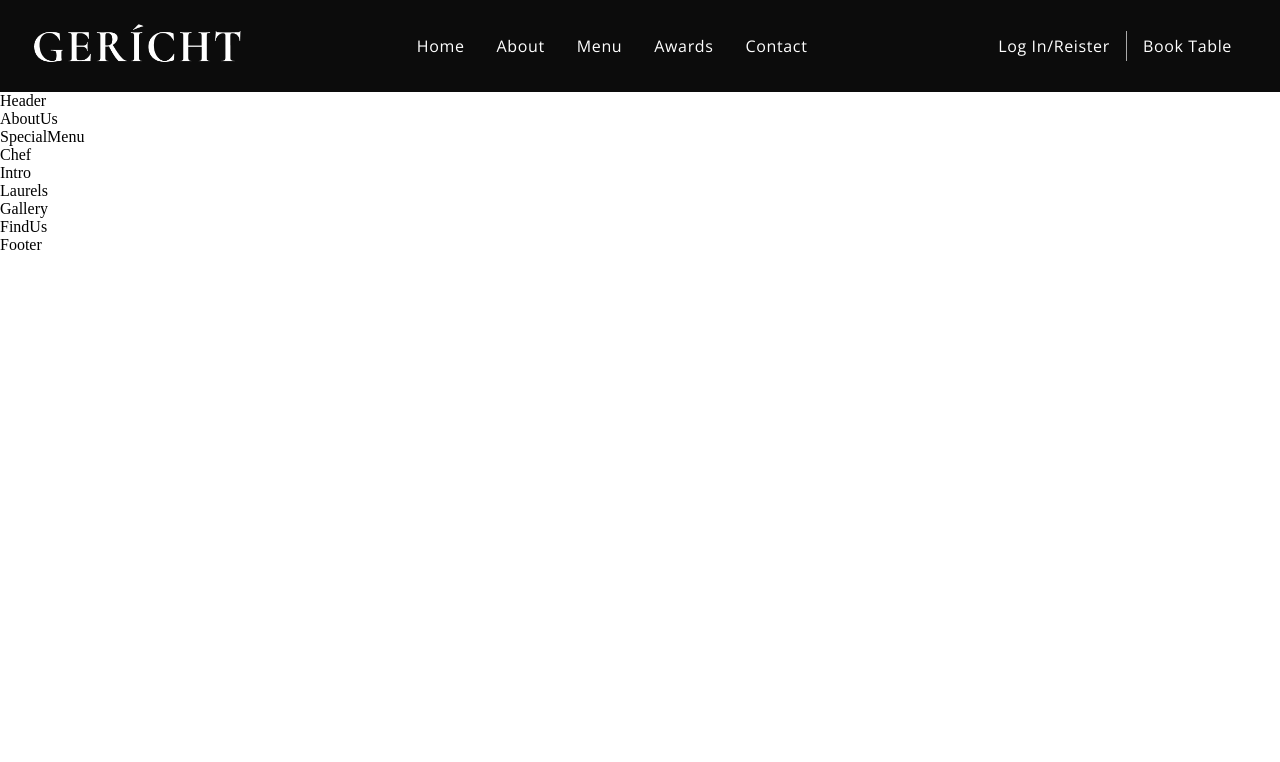
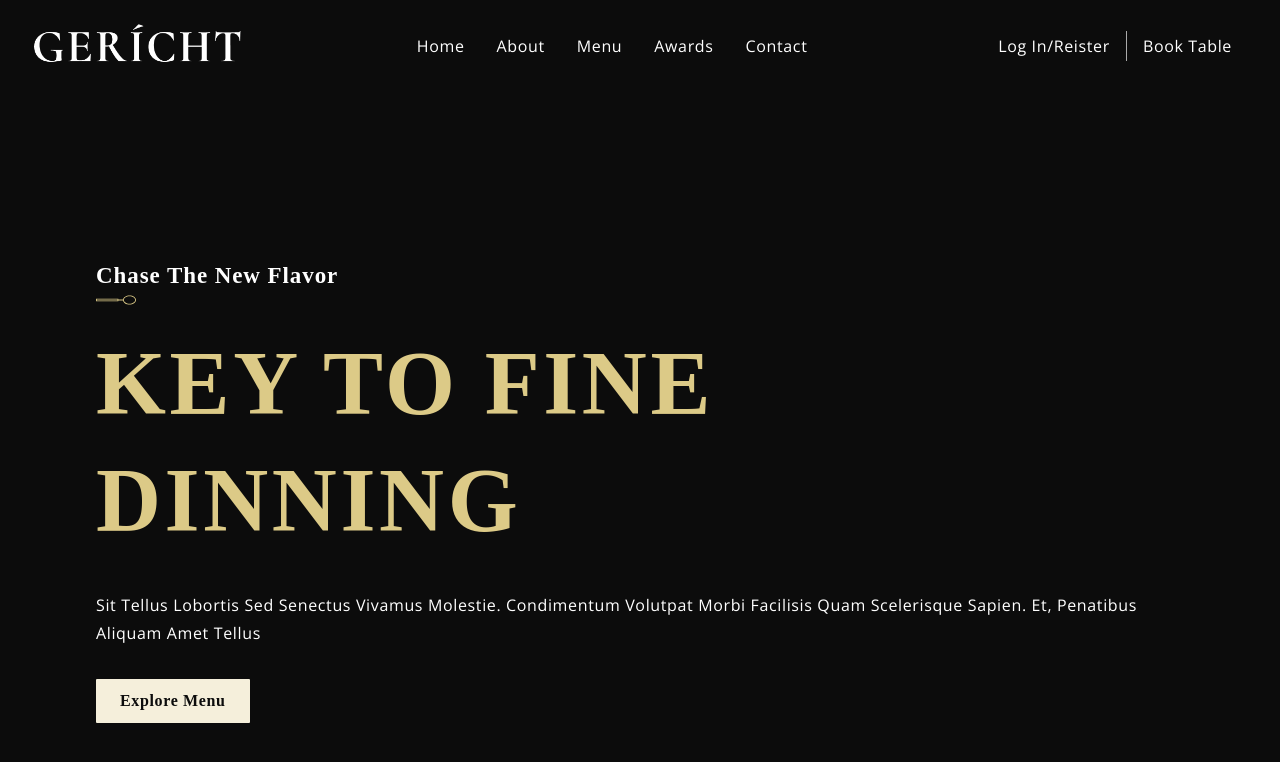
Before and after one commit to ankitraj10/Fine-dine, a React (Create React App) app: page / in a window 1280 px wide. Shown: the top 762 px of the page. Built offline with nearby package versions, Linux system fonts and the light colour scheme; a web font is replaced by a local one.

Commit message:
Header component developed

```diff
--- a/src/App.js
+++ b/src/App.js
@@ -18,14 +18,14 @@ const App = () => (
   <div>
     <Navbar />
     <Header />
-    <AboutUs />
+    {/* <AboutUs />
     <SpecialMenu />
     <Chef />
     <Intro />
     <Laurels />
     <Gallery />
     <FindUs />
-    <Footer />
+    <Footer /> */}
   </div>
 );
 
--- a/src/components/SubHeading/SubHeading.jsx
+++ b/src/components/SubHeading/SubHeading.jsx
@@ -1,8 +1,10 @@
-import React from 'react';
+import React from "react";
+import { images } from "../../constants";
 
-const SubHeading = () => (
-  <div>
-    SubHeading
+const SubHeading = ({ title }) => (
+  <div style={{ marginBottom: "1rem" }}>
+    <p className="p__cormorant">{title}</p>
+    <img src={images.spoon} alt="spoon__image" />
   </div>
 );
 
--- a/src/container/Header/Header.css
+++ b/src/container/Header/Header.css
@@ -0,0 +1,16 @@
+.app__header {
+  background-color: var(--color-black);
+}
+
+.app__header-h1 {
+  font-family: var(--font-base);
+  color: var(--color-golden);
+  letter-spacing: 0.04em;
+  text-transform: uppercase;
+  line-height: 117px;
+  font-size: 90px;
+}
+
+.app__header-img img {
+  width: 80%;
+}
--- a/src/container/Header/Header.jsx
+++ b/src/container/Header/Header.jsx
@@ -1,10 +1,26 @@
-import React from 'react';
+import React from "react";
+import { SubHeading } from "../../components";
+import { images } from "../../constants";
 
-import './Header.css';
+import "./Header.css";
 
 const Header = () => (
-  <div>
-    Header
+  <div className="app__header app__wrapper section__padding" id="home">
+    <div className="app__warpper_info">
+      <SubHeading title="Chase the new flavor" />
+      <h1 className="app__header-h1">Key to fine dinning</h1>
+      <p className="p__opensans" style={{ margin: "2rem 0" }}>
+        Sit tellus lobortis sed senectus vivamus molestie. Condimentum volutpat
+        morbi facilisis quam scelerisque sapien. Et, penatibus aliquam amet
+        tellus{" "}
+      </p>
+      <button type="button" className="custom__button">
+        Explore Menu
+      </button>
+    </div>
+    <div className="app__wrapper_img">
+      <img src={images.welcome} alt="alt_img" />
+    </div>
   </div>
 );
 
```
